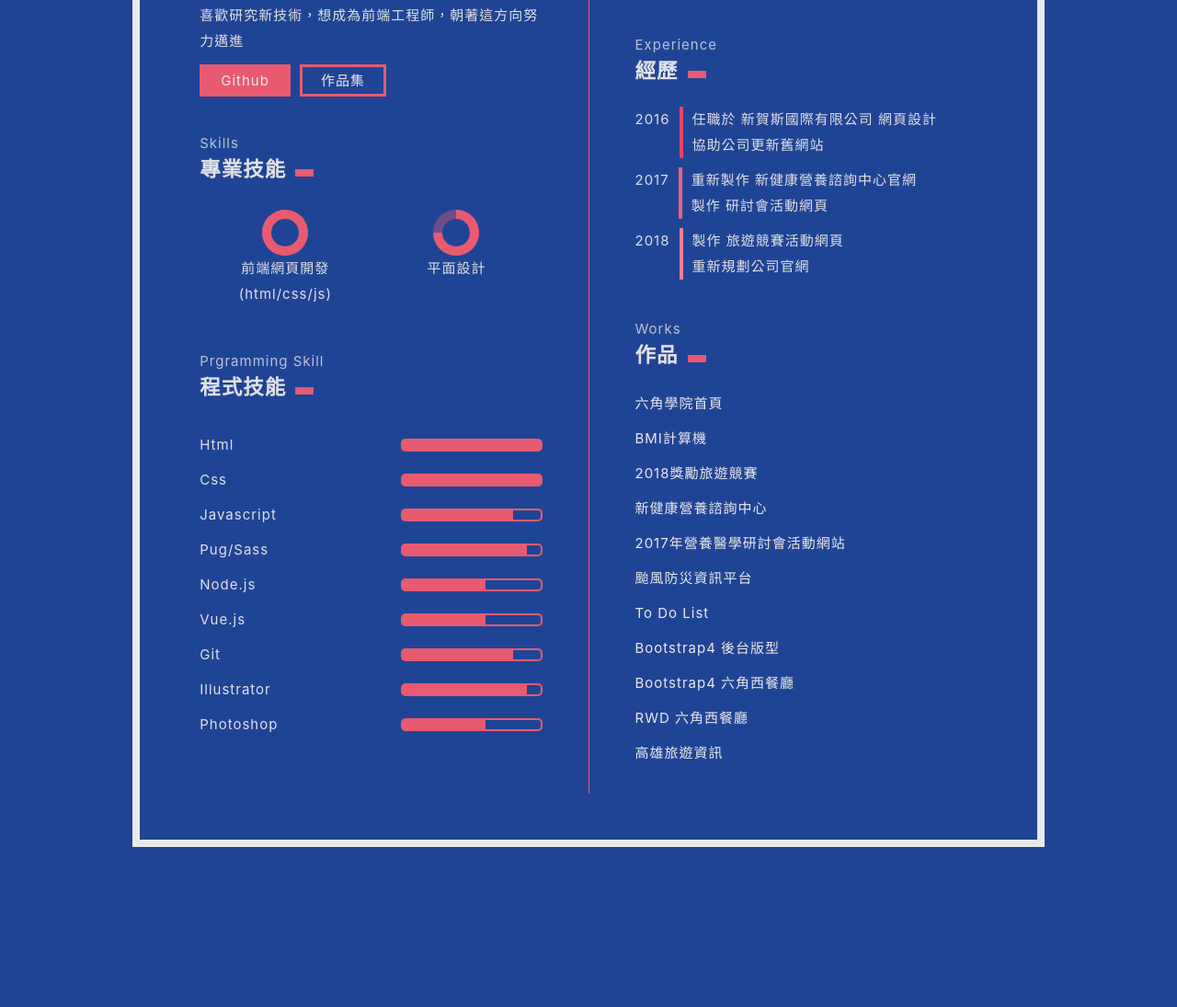
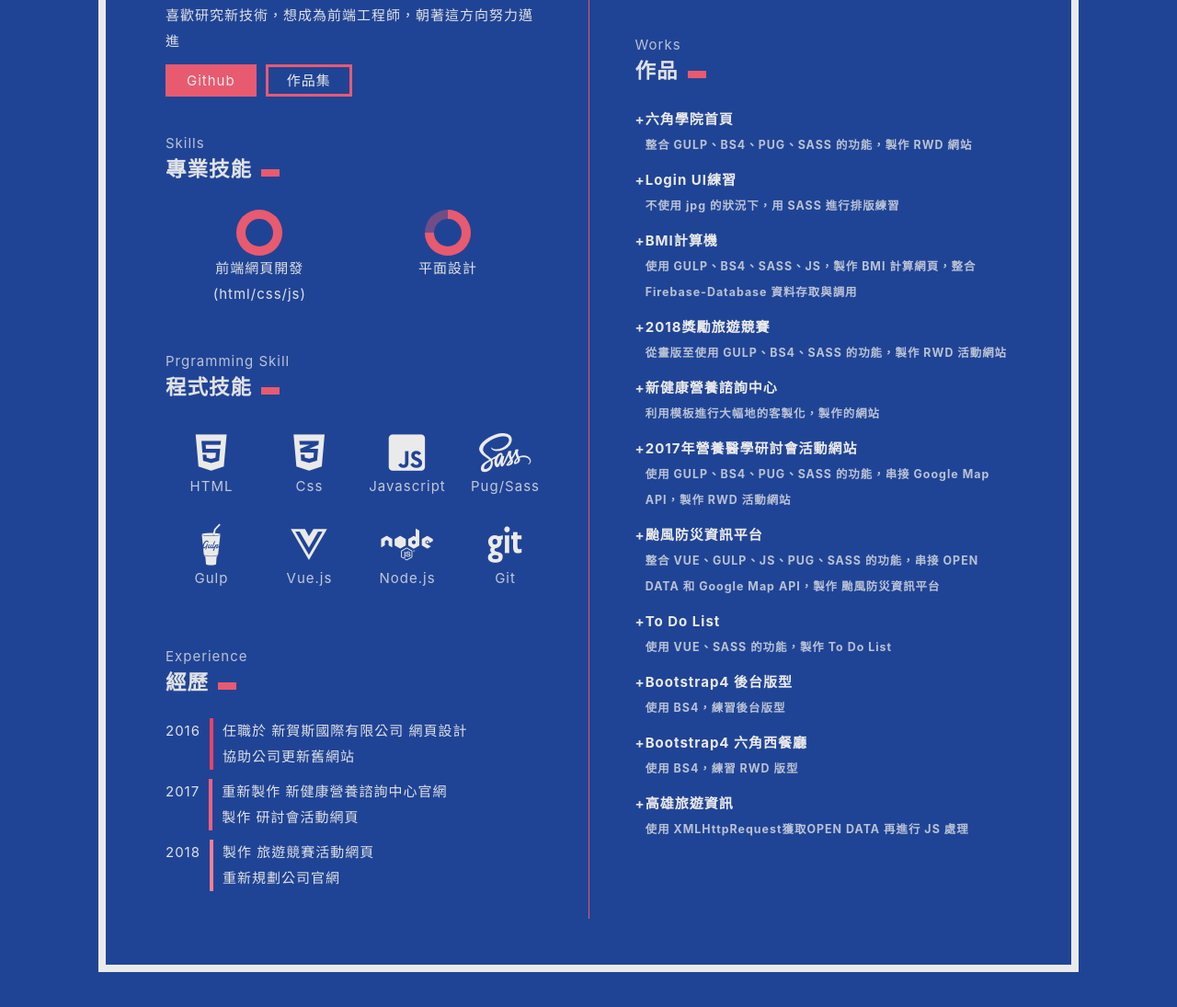
Before and after one commit to silverfantacy/Resume_2018, a website: page index.html in a window 1280 px wide. Shown: the part 271-1366 px from the top of the page at 92% size. Before the commit the page ends 1250 px from the top, so only its background shows below. Drawn offline with Linux system fonts and the light colour scheme.

Commit message:
Add files via upload

```diff
--- a/index.html
+++ b/index.html
@@ -5,6 +5,7 @@
     <meta name="viewport" content="width=device-width, initial-scale=1.0"/>
     <meta http-equiv="X-UA-Compatible" content="ie=edge"/>
     <title>WANG WEI</title>
+    <link rel="stylesheet" href="https://use.fontawesome.com/releases/v5.0.12/css/all.css" integrity="sha384-G0fIWCsCzJIMAVNQPfjH08cyYaUtMwjJwqiRKxxE/rx96Uroj1BtIQ6MLJuheaO9" crossorigin="anonymous"/>
     <link rel="stylesheet" href="./stylesheets/style.css"/>
   </head>
   <body>
@@ -41,56 +42,16 @@
           <h4>Prgramming Skill</h4>
           <h2>程式技能</h2>
           <ul class="listProgram">
-            <li>Html
-              <div class="bar">
-                <div class="value p100v"></div>
-              </div>
-            </li>
-            <li>Css
-              <div class="bar">
-                <div class="value p100v"></div>
-              </div>
-            </li>
-            <li>Javascript
-              <div class="bar">
-                <div class="value p80v"></div>
-              </div>
-            </li>
-            <li>Pug/Sass
-              <div class="bar">
-                <div class="value p90v"></div>
-              </div>
-            </li>
-            <li>Node.js
-              <div class="bar">
-                <div class="value p60v"></div>
-              </div>
-            </li>
-            <li>Vue.js
-              <div class="bar">
-                <div class="value p60v"></div>
-              </div>
-            </li>
-            <li>Git
-              <div class="bar">
-                <div class="value p80v"></div>
-              </div>
-            </li>
-            <li>Illustrator
-              <div class="bar">
-                <div class="value p90v"></div>
-              </div>
-            </li>
-            <li>Photoshop
-              <div class="bar">
-                <div class="value p60v"></div>
-              </div>
-            </li>
+            <li> <i class="fab fa-html5 fa-3x"></i><span>HTML</span></li>
+            <li> <i class="fab fa-css3-alt fa-3x"></i><span>Css</span></li>
+            <li> <i class="fab fa-js-square fa-3x"></i><span>Javascript</span></li>
+            <li> <i class="fab fa-sass fa-3x"></i><span>Pug/Sass</span></li>
+            <li> <i class="fab fa-gulp fa-3x"></i><span>Gulp</span></li>
+            <li> <i class="fab fa-vuejs fa-3x"></i><span>Vue.js</span></li>
+            <li> <i class="fab fa-node fa-3x"></i><span>Node.js</span></li>
+            <li> <i class="fab fa-git fa-3x"></i><span>Git</span></li>
           </ul>
         </div>
-      </div>
-      <div class="right">
-        <div class="decoration"></div>
         <div class="block">
           <h4>Experience</h4>
           <h2>經歷</h2>
@@ -115,21 +76,68 @@
             </li>
           </ul>
         </div>
+      </div>
+      <div class="right">
+        <div class="decoration"></div>
         <div class="block">
           <h4>Works</h4>
           <h2>作品</h2>
-          <ul class="listExperience">
-            <li class="listHover"> <a href="https://silverfantacy.github.io/hexschoo-2018/" title="六角學院首頁" target="_blank"> 六角學院首頁</a></li>
-            <li class="listHover"> <a href="https://silverfantacy.github.io/BMI-2018/" title="BMI計算機" target="_blank"> BMI計算機</a></li>
-            <li class="listHover"> <a href="http://new-health.com.tw/2018_travel/index.html" title="2018獎勵旅遊競賽" target="_blank"> 2018獎勵旅遊競賽</a></li>
-            <li class="listHover"> <a href="http://healthbook.com.tw/" title="新健康營養諮詢中心" target="_blank"> 新健康營養諮詢中心</a></li>
-            <li class="listHover"> <a href="http://nutraceutical.org.tw/conference_2017/" title="2017年營養醫學研討會" target="_blank"> 2017年營養醫學研討會活動網站</a></li>
-            <li class="listHover"> <a href="https://silverfantacy.github.io/Disaster-Prevention/" title="颱風防災資訊平台" target="_blank"> 颱風防災資訊平台</a></li>
-            <li class="listHover"> <a href="https://silverfantacy.github.io/todolist/" title="To Do List" target="_blank"> To Do List</a></li>
-            <li class="listHover"> <a href="https://codepen.io/Serment/full/aVwdJL" title="Bootstrap4 後台版型" target="_blank"> Bootstrap4 後台版型</a></li>
-            <li class="listHover"> <a href="https://codepen.io/Serment/full/mqREXo" title="Bootstrap4 六角西餐廳" target="_blank"> Bootstrap4 六角西餐廳</a></li>
-            <li class="listHover"> <a href="https://silverfantacy.github.io/hexrestaurant/index.html" title="RWD 六角西餐廳" target="_blank"> RWD 六角西餐廳</a></li>
-            <li class="listHover"> <a href="https://silverfantacy.github.io/Kaohsiung-Travel-Information/" title="高雄旅遊資訊" target="_blank"> 高雄旅遊資訊</a></li>
+          <ul class="listWork">
+            <li class="listHover d-flex flex-row">+
+              <div class="d-flex flex-column justify-content-start"><a href="https://silverfantacy.github.io/hexschoo-2018/" title="六角學院首頁" target="_blank"> 六角學院首頁</a>
+                <h5 class="text-opacity">整合 GULP、BS4、PUG、SASS 的功能，製作 RWD 網站</h5>
+              </div>
+            </li>
+            <li class="listHover d-flex flex-row">+
+              <div class="d-flex flex-column justify-content-start"><a href="https://codepen.io/Serment/full/OvGmXz" title="Login UI練習" target="_blank"> Login UI練習</a>
+                <h5 class="text-opacity">不使用 jpg 的狀況下，用 SASS 進行排版練習</h5>
+              </div>
+            </li>
+            <li class="listHover d-flex flex-row">+
+              <div class="d-flex flex-column justify-content-start"><a href="https://silverfantacy.github.io/BMI-2018/" title="BMI計算機" target="_blank"> BMI計算機</a>
+                <h5 class="text-opacity">使用 GULP、BS4、SASS、JS，製作 BMI 計算網頁，整合Firebase-Database 資料存取與調用</h5>
+              </div>
+            </li>
+            <li class="listHover d-flex flex-row">+
+              <div class="d-flex flex-column justify-content-start"><a href="http://new-health.com.tw/2018_travel/index.html" title="2018獎勵旅遊競賽" target="_blank"> 2018獎勵旅遊競賽</a>
+                <h5 class="text-opacity">從畫版至使用 GULP、BS4、SASS 的功能，製作 RWD 活動網站</h5>
+              </div>
+            </li>
+            <li class="listHover d-flex flex-row">+
+              <div class="d-flex flex-column justify-content-start"><a href="http://healthbook.com.tw/" title="新健康營養諮詢中心" target="_blank"> 新健康營養諮詢中心</a>
+                <h5 class="text-opacity">利用模板進行大幅地的客製化，製作的網站</h5>
+              </div>
+            </li>
+            <li class="listHover d-flex flex-row">+
+              <div class="d-flex flex-column justify-content-start"><a href="http://nutraceutical.org.tw/conference_2017/" title="2017年營養醫學研討會" target="_blank"> 2017年營養醫學研討會活動網站</a>
+                <h5 class="text-opacity">使用 GULP、BS4、PUG、SASS 的功能，串接 Google Map API，製作 RWD 活動網站</h5>
+              </div>
+            </li>
+            <li class="listHover d-flex flex-row">+
+              <div class="d-flex flex-column justify-content-start"><a href="https://silverfantacy.github.io/Disaster-Prevention/" title="颱風防災資訊平台" target="_blank"> 颱風防災資訊平台</a>
+                <h5 class="text-opacity">整合 VUE、GULP、JS、PUG、SASS 的功能，串接 OPEN DATA 和 Google Map API，製作 颱風防災資訊平台</h5>
+              </div>
+            </li>
+            <li class="listHover d-flex flex-row">+
+              <div class="d-flex flex-column justify-content-start"><a href="https://silverfantacy.github.io/todolist/" title="To Do List" target="_blank"> To Do List</a>
+                <h5 class="text-opacity">使用 VUE、SASS 的功能，製作 To Do List</h5>
+              </div>
+            </li>
+            <li class="listHover d-flex flex-row">+
+              <div class="d-flex flex-column justify-content-start"><a href="https://codepen.io/Serment/full/aVwdJL" title="Bootstrap4 後台版型" target="_blank"> Bootstrap4 後台版型</a>
+                <h5 class="text-opacity">使用 BS4，練習後台版型</h5>
+              </div>
+            </li>
+            <li class="listHover d-flex flex-row">+
+              <div class="d-flex flex-column justify-content-start"><a href="https://codepen.io/Serment/full/mqREXo" title="Bootstrap4 六角西餐廳" target="_blank"> Bootstrap4 六角西餐廳</a>
+                <h5 class="text-opacity">使用 BS4，練習 RWD 版型</h5>
+              </div>
+            </li>
+            <li class="listHover d-flex flex-row">+
+              <div class="d-flex flex-column justify-content-start"><a href="https://silverfantacy.github.io/Kaohsiung-Travel-Information/" title="高雄旅遊資訊" target="_blank"> 高雄旅遊資訊</a>
+                <h5 class="text-opacity">使用 XMLHttpRequest獲取OPEN DATA 再進行 JS 處理</h5>
+              </div>
+            </li>
           </ul>
         </div>
       </div>
--- a/stylesheets/style.css
+++ b/stylesheets/style.css
@@ -1,6 +1,28 @@
 @charset "UTF-8";
 /*把變數帶入mixin中，此mixin只就單純把media queries寫到我的mixin中，
 並且使用我上面設立的變數來調動media queries的width*/
+.text-opacity {
+  opacity: 0.8; }
+
+.text-secondary {
+  color: #E85A70; }
+
+.d-flex {
+  display: -ms-flexbox;
+  display: flex; }
+
+.flex-column {
+  -ms-flex-direction: column;
+      flex-direction: column; }
+
+.flex-row {
+  -ms-flex-direction: row;
+      flex-direction: row; }
+
+.justify-content-start {
+  -ms-flex-align: start;
+      align-items: flex-start; }
+
 body {
   padding: 50px;
   display: -ms-flexbox;
@@ -246,20 +268,32 @@ hr {
   left: 0;
   top: 0; }
 
-.listProgram .bar {
-  width: 150px;
-  height: 10px;
-  border: solid 2px #E85A70;
-  border-radius: 5px; }
-
-.listProgram li {
+.listProgram {
   display: -ms-flexbox;
   display: flex;
   -ms-flex-pack: justify;
       justify-content: space-between;
-  -ms-flex-align: center;
-      align-items: center;
-  padding-top: 10px; }
+  -ms-flex-wrap: wrap;
+      flex-wrap: wrap; }
+  .listProgram li {
+    display: -ms-flexbox;
+    display: flex;
+    -ms-flex-direction: column;
+        flex-direction: column;
+    -ms-flex-pack: justify;
+        justify-content: space-between;
+    -ms-flex-align: center;
+        align-items: center;
+    width: 60px;
+    height: 60px;
+    padding: 10px;
+    border-radius: 5px;
+    margin-left: 10px;
+    margin-bottom: 20px; }
+  .listProgram i {
+    color: #EAEAEA; }
+  .listProgram span {
+    color: rgba(234, 234, 234, 0.8); }
 
 .value {
   height: 100%;
@@ -304,7 +338,7 @@ hr {
 .fill {
   background-color: #E85A70; }
 
-.listHover:hover > a:after {
+.listHover:hover > div a:after {
   content: '';
   display: block;
   position: absolute;
@@ -318,8 +352,19 @@ hr {
 
 @keyframes showHover {
   0% {
-    width: 0%; }
+    width: 10%; }
   100% {
     width: 100%; } }
 
+.listWork li {
+  margin: 10px 0;
+  font-weight: bold; }
+
+.listWork a {
+  display: block;
+  position: relative; }
+
+.listWork h5 {
+  margin: 0; }
+
 /*# sourceMappingURL=style.css.map */
```
Also changed, not shown: 1 other file.
